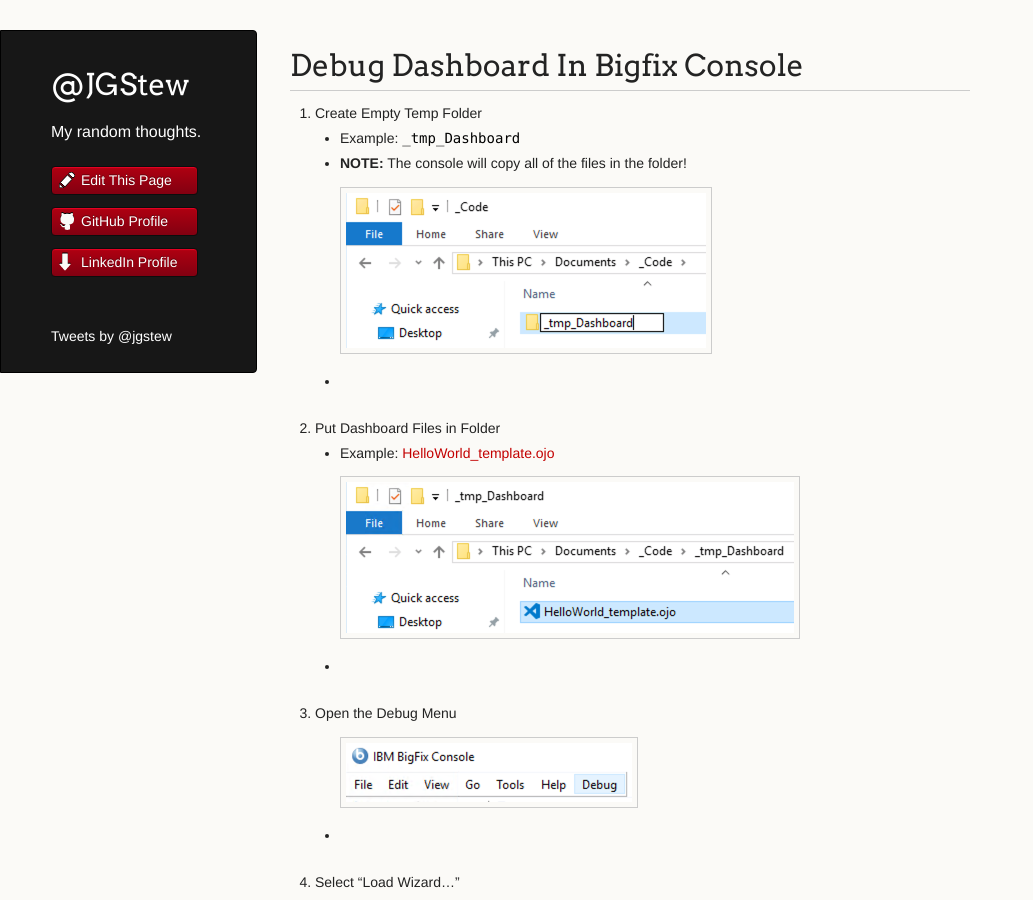
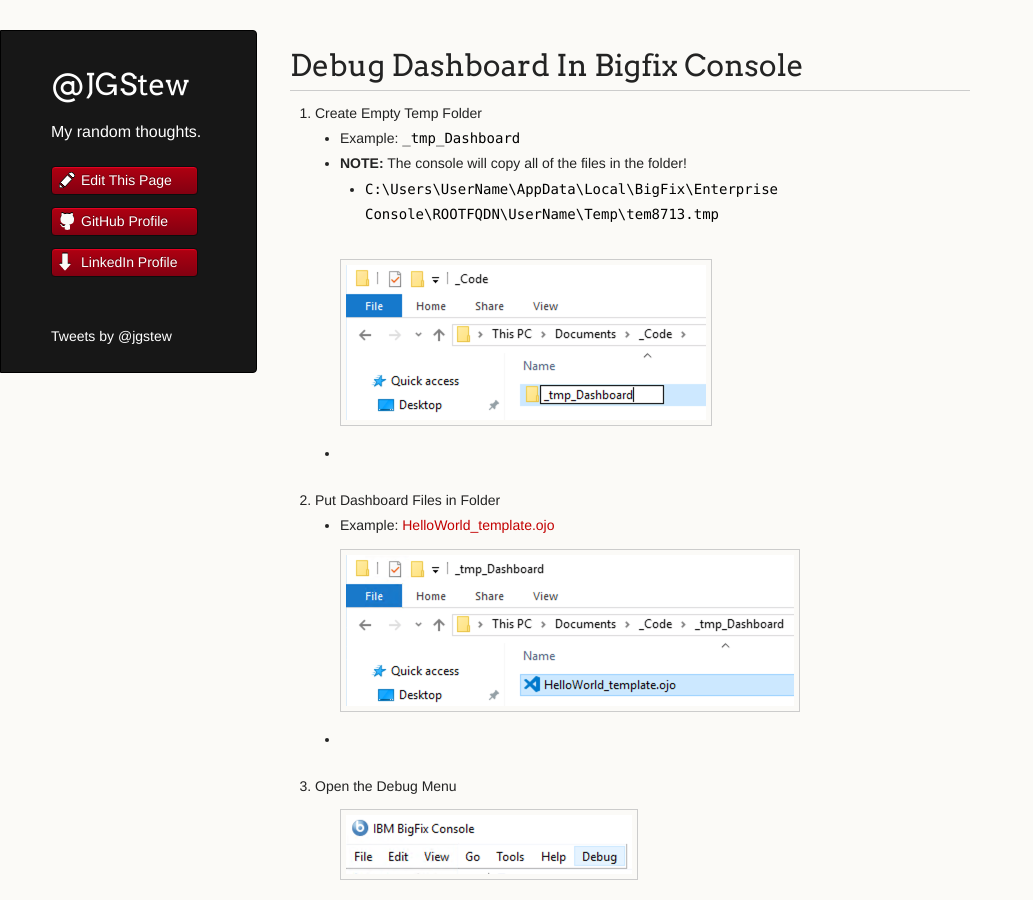
Before and after one commit to jgstew/jgstew.github.io, a Jekyll site: the page built from _posts/2018-10-29-Debug-Dashboard-In-BigFix-Console.md, in a window 1280 px wide and 900 px high. Shown: the whole window, without its empty margins (0-1033 px from the left). Built offline with Jekyll 4.4.1, drawn with Linux system fonts in a browser that asks for light colours; nearby versions of some CDN libraries; comment, search, counter and statistics services are not loaded.

Commit message:
Update 2018-10-29-Debug-Dashboard-In-BigFix-Console.md

```diff
--- a/_posts/2018-10-29-Debug-Dashboard-In-BigFix-Console.md
+++ b/_posts/2018-10-29-Debug-Dashboard-In-BigFix-Console.md
@@ -2,6 +2,7 @@
 1. Create Empty Temp Folder
     * Example: `_tmp_Dashboard`
     * **NOTE:** The console will copy all of the files in the folder!
+         * `C:\Users\UserName\AppData\Local\BigFix\Enterprise Console\ROOTFQDN\UserName\Temp\tem8713.tmp`
     * ![Create Empty Temp Folder](/images/BigFix/Dashboards/CreateEmptyFolder.png)
 1. Put Dashboard Files in Folder
     * Example: [HelloWorld_template.ojo](https://raw.githubusercontent.com/jgstew/bigfix-content/master/dashboards/HelloWorld_template.ojo)
```
